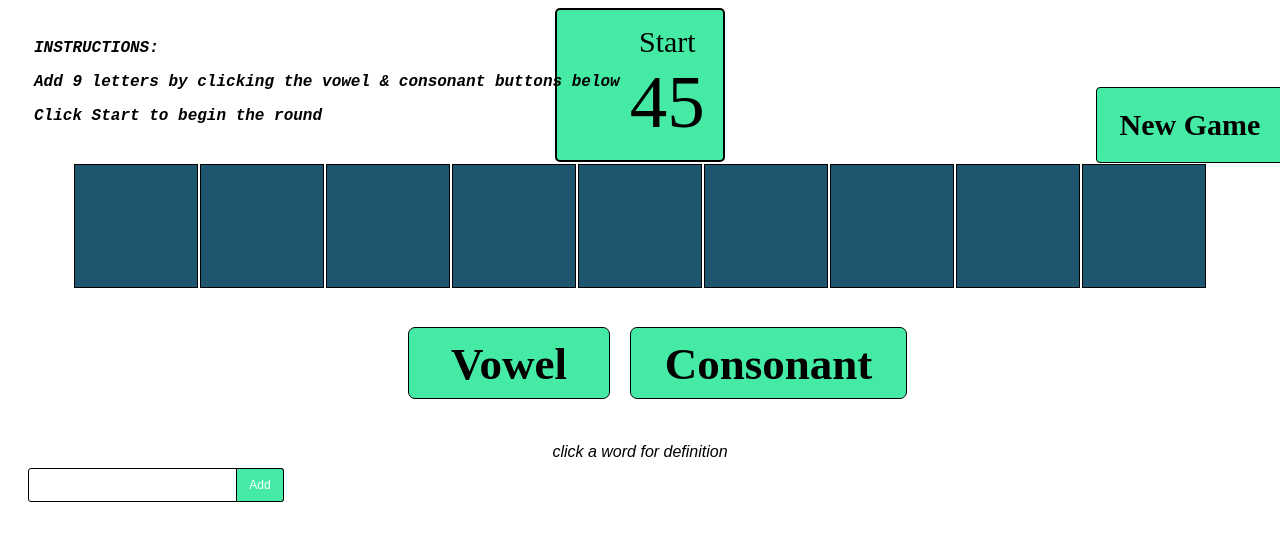
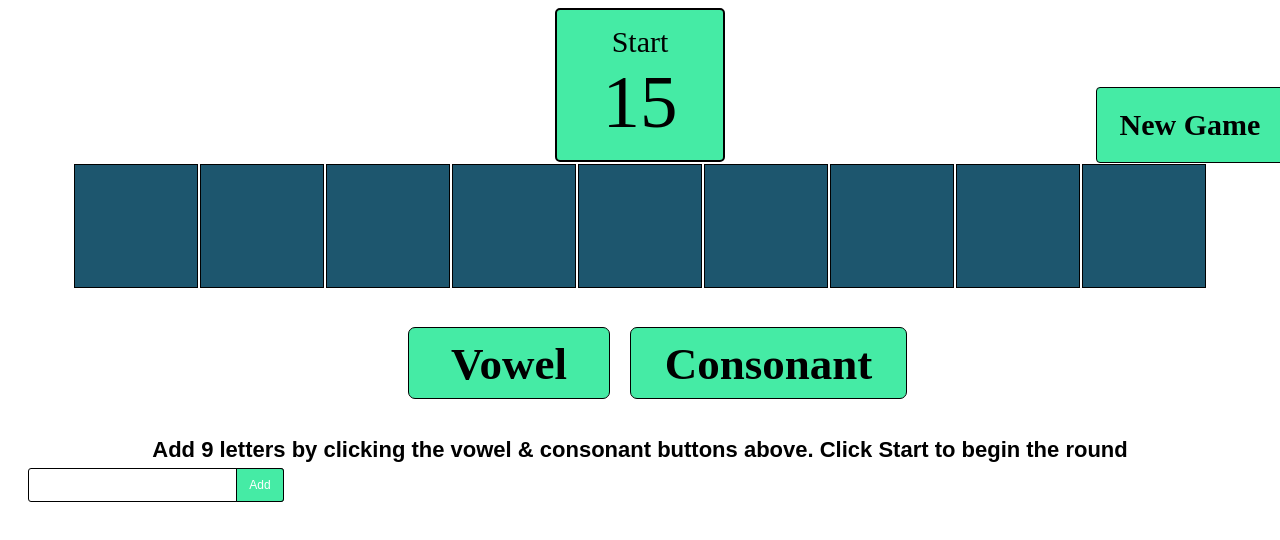
Before and after one commit to Strom415/countdown, a React app: page / in a window 1280 px wide. Shown: the top 540 px of the page. Built offline with nearby package versions, Linux system fonts and the light colour scheme; a web font is replaced by a local one.

Commit message:
refactored core front end logic to be more precise

```diff
--- a/client/src/components/App.jsx
+++ b/client/src/components/App.jsx
@@ -8,43 +8,40 @@ class App extends React.Component {
   constructor(props) {
     super(props);
     this.state = {
-      letters: [],
       anagrams: [],
-      definition: { pos: 'click a word for definition' },
-      timer: 45,
-      round: 'pre',
+      definition: { word: 'Add 9 letters by clicking the vowel & consonant buttons above. Click Start to begin the round' },
       entry: '',
       entries: [],
-      uniques: 0,
-      showList: false,
+      letters: [],
       longest: '',
       max: 0,
+      round: 'pre',
+      showList: false,
+      timer: 15,
+      uniques: 0,
     };
+
+    this.addConsonant = this.addConsonant.bind(this);
+    this.addEntry = this.addEntry.bind(this);
     this.addVowel = this.addVowel.bind(this);
-    this.addConsonant = this.addConsonant.bind(this);
-    this.reset = this.reset.bind(this);
     this.getAnagrams = this.getAnagrams.bind(this);
     this.getDefinition = this.getDefinition.bind(this);
+    this.handleChange = this.handleChange.bind(this);
+    this.reset = this.reset.bind(this);
     this.startTimer = this.startTimer.bind(this);
-    this.addEntry = this.addEntry.bind(this);
-    this.handleChange = this.handleChange.bind(this);
+    this.tick = this.tick.bind(this);
   }
 
   getAnagrams() {
     const query = this.state.letters.join('').toLowerCase();
     axios.get('/anagrams', { params: { data: query } }).then((res) => {
-      this.setState({
-        anagrams: res.data,
-      });
-      console.log('request was made', res.data);
+      this.setState({ anagrams: res.data });
     });
   }
 
   getDefinition(e) {
     const query = e.target.textContent;
     axios.get('/definition', { params: { data: query } }).then((res) => {
-      console.log('request was made', res.data);
-      console.log(this);
       this.setState({
         definition: { word: res.data.word, pos: res.data.category, def: res.data.definition },
       });
@@ -63,28 +60,22 @@ class App extends React.Component {
 
   handleChange(e) {
     e.preventDefault();
-    this.setState({
-      entry: e.target.value,
-    });
+    this.setState({ entry: e.target.value });
   }
 
   addVowel() {
     const vows = ['A', 'A', 'A', 'A', 'A', 'E', 'E', 'E', 'E', 'E', 'E', 'E', 'E', 'I', 'I', 'I', 'I', 'O', 'O', 'O', 'O', 'U', 'U'];
     const num = Math.floor(Math.random() * 23);
     if (this.state.letters.length < 9) {
-      this.setState({
-        letters: this.state.letters.concat(vows[num]),
-      });
+      this.setState({ letters: this.state.letters.concat(vows[num]) });
     }
   }
 
   addConsonant() {
-    const cons = ['B', 'B', 'B', 'B', 'B', 'B', 'B', 'C', 'C', 'C', 'C', 'C', 'C', 'C', 'C', 'C', 'C', 'C', 'C', 'C', 'C', 'C', 'D', 'D', 'D', 'D', 'D', 'D', 'D', 'D', 'D', 'D', 'D', 'D', 'D', 'D', 'D', 'D', 'D', 'D', 'D', 'D', 'F', 'F', 'F', 'F', 'F', 'F', 'F', 'F', 'F', 'F', 'F', 'F', 'G', 'G', 'G', 'G', 'G', 'G', 'G', 'G', 'G', 'G', 'H', 'H', 'H', 'H', 'H', 'H', 'H', 'H', 'H', 'H', 'H', 'H', 'H', 'H', 'H', 'H', 'H', 'H', 'H', 'H', 'H', 'H', 'H', 'H', 'H', 'J', 'K', 'K', 'L', 'L', 'L', 'L', 'L', 'L', 'L', 'L', 'L', 'L', 'L', 'L', 'L', 'L', 'L', 'L', 'L', 'L', 'L', 'L', 'M', 'M', 'M', 'M', 'M', 'M', 'M', 'M', 'M', 'M', 'M', 'M', 'M', 'M', 'M', 'N', 'N', 'N', 'N', 'N', 'N', 'N', 'N', 'N', 'N', 'N', 'N', 'N', 'N', 'N', 'N', 'N', 'N', 'N', 'N', 'N', 'N', 'N', 'N', 'N', 'P', 'P', 'P', 'P', 'P', 'P', 'P', 'P', 'Q', 'R', 'R', 'R', 'R', 'R', 'R', 'R', 'R', 'R', 'R', 'R', 'R', 'R', 'R', 'R', 'R', 'R', 'R', 'R', 'R', 'R', 'R', 'R', 'R', 'R', 'S', 'S', 'S', 'S', 'S', 'S', 'S', 'S', 'S', 'S', 'S', 'S', 'S', 'S', 'S', 'S', 'S', 'S', 'S', 'S', 'S', 'S', 'S', 'S', 'S', 'T', 'T', 'T', 'T', 'T', 'T', 'T', 'T', 'T', 'T', 'T', 'T', 'T', 'T', 'T', 'T', 'T', 'T', 'T', 'T', 'T', 'T', 'T', 'T', 'T', 'T', 'T', 'T', 'T', 'T', 'T', 'T', 'T', 'T', 'T', 'V', 'V', 'V', 'V', 'V', 'W', 'W', 'W', 'W', 'W', 'W', 'W', 'W', 'W', 'W', 'X', 'Y', 'Y', 'Y', 'Y', 'Y', 'Y', 'Y', 'Y', 'Y', 'Y', 'Y', 'Z'];
-    const num = Math.floor(Math.random() * 274);
+    const cons = ['B', 'B', 'B', 'B', 'B', 'B', 'B', 'C', 'C', 'C', 'C', 'C', 'C', 'C', 'C', 'C', 'C', 'C', 'C', 'C', 'C', 'C', 'D', 'D', 'D', 'D', 'D', 'D', 'D', 'D', 'D', 'D', 'D', 'D', 'D', 'D', 'D', 'D', 'D', 'D', 'D', 'D', 'F', 'F', 'F', 'F', 'F', 'F', 'F', 'F', 'F', 'F', 'F', 'F', 'G', 'G', 'G', 'G', 'G', 'G', 'G', 'G', 'G', 'G', 'H', 'H', 'H', 'H', 'H', 'H', 'H', 'H', 'H', 'H', 'H', 'H', 'H', 'H', 'H', 'H', 'H', 'H', 'H', 'H', 'H', 'H', 'H', 'H', 'H', 'J', 'K', 'K', 'L', 'L', 'L', 'L', 'L', 'L', 'L', 'L', 'L', 'L', 'L', 'L', 'L', 'L', 'L', 'L', 'L', 'L', 'L', 'L', 'M', 'M', 'M', 'M', 'M', 'M', 'M', 'M', 'M', 'M', 'M', 'M', 'M', 'M', 'M', 'N', 'N', 'N', 'N', 'N', 'N', 'N', 'N', 'N', 'N', 'N', 'N', 'N', 'N', 'N', 'N', 'N', 'N', 'N', 'N', 'N', 'N', 'N', 'N', 'N', 'P', 'P', 'P', 'P', 'P', 'P', 'P', 'P', 'Q', 'R', 'R', 'R', 'R', 'R', 'R', 'R', 'R', 'R', 'R', 'R', 'R', 'R', 'R', 'R', 'R', 'R', 'R', 'R', 'R', 'R', 'R', 'R', 'R', 'R', 'S', 'S', 'S', 'S', 'S', 'S', 'S', 'S', 'S', 'S', 'S', 'S', 'S', 'S', 'S', 'S', 'S', 'S', 'S', 'S', 'S', 'S', 'S', 'S', 'S', 'T', 'T', 'T', 'T', 'T', 'T', 'T', 'T', 'T', 'T', 'T', 'T', 'T', 'T', 'T', 'T', 'T', 'T', 'T', 'T', 'T', 'T', 'T', 'T', 'T', 'T', 'T', 'T', 'T', 'T', 'T', 'T', 'T', 'T', 'T', 'V', 'V', 'V', 'W', 'W', 'W', 'W', 'W', 'W', 'W', 'W', 'X', 'Y', 'Y', 'Y', 'Y', 'Y', 'Y', 'Y', 'Y', 'Y', 'Y', 'Y', 'Z'];
+    const num = Math.floor(Math.random() * 270);
     if (this.state.letters.length < 9) {
-      this.setState({
-        letters: this.state.letters.concat(cons[num]),
-      });
+      this.setState({ letters: this.state.letters.concat(cons[num]) });
     }
   }
 
@@ -92,7 +83,7 @@ class App extends React.Component {
     this.setState({
       round: 'pre',
       anagrams: [],
-      definition: { pos: 'click a word for definition' },
+      definition: { word: 'Add 9 letters by clicking the vowel & consonant buttons above. Click Start to begin the round' },
       entries: [],
       letters: [],
       timer: 45,
@@ -100,60 +91,47 @@ class App extends React.Component {
     });
   }
 
+  tick() {
+    if (this.state.timer === 0) {
+      clearInterval(this.intervalHandle);
+      this.checkEntries();
+      this.setState({
+        definition: { word: 'click a word for its definition' },
+        round: 'post',
+        showList: true,
+      });
+      return;
+    }
+    this.setState({ timer: this.state.timer - 1 });
+  }
+
   startTimer() {
-    if (this.state.round !== 'active') {
+    if (this.state.round === 'pre' && this.state.letters.length === 9) {
       this.getAnagrams();
       document.getElementById('input').focus();
-      this.setState({
-        round: 'active',
-      });
+      this.setState({ round: 'active', definition: { pos: 'good luck' } });
 
-      const timer = setInterval(() => {
-        if (this.state.round !== 'active') {
-          clearInterval(timer);
-          return;
-        }
-
-        if (this.state.timer === 0) {
-          clearInterval(timer);
-          this.checkEntries();
-          this.setState({
-            round: 'post',
-            showList: true,
-          });
-          return;
-        }
-        this.setState({
-          timer: this.state.timer - 1,
-        });
-      }, 1000);
+      this.intervalHandle = setInterval(this.tick, 1000);
     }
   }
 
   checkEntries() {
-    const storage = {};
-    let uniques = 0;
-    let max = 0;
+    const { entries } = this.state;
+    const set = new Set();
     let longest = '';
-    for (let i = 0; i < this.state.entries.length; i++) {
-      if (this.state.anagrams.includes(this.state.entries[i].word)) {
-        if (!storage[this.state.entries[i].word]) {
-          uniques++;
-        }
-        if (this.state.entries[i].word.length > max) {
-          max = this.state.entries[i].word.length;
-          longest = this.state.entries[i].word;
-        }
-        storage[this.state.entries[i].word] = true;
-        this.state.entries[i].class = 'correct';
+
+    entries.forEach((entry) => {
+      if (this.state.anagrams.includes(entry.word)) {
+        set.add(entry.word);
+        entry.class = 'correct';
+        if (entry.word.length > longest.length) { longest = entry.word; }
       } else {
-        this.state.entries[i].class = 'wrong';
+        entry.class = 'wrong';
       }
-    }
+    });
+
     this.setState({
-      uniques,
-      longest,
-      max,
+      entries, longest, max: longest.length, uniques: set.size,
     });
   }
 
--- a/client/src/components/Board.jsx
+++ b/client/src/components/Board.jsx
@@ -3,11 +3,11 @@ import Timer from './Timer';
 
 const Board = props => (
   <div>
-    {props.round === 'pre' && <div id="instructions">
+    {/* {props.round === 'pre' && <div id="instructions">
       <p>INSTRUCTIONS: </p>
       <p>Add 9 letters by clicking the vowel & consonant buttons below</p>
       <p>Click Start to begin the round</p>
-    </div>}
+    </div>} */}
     <div id="timer">
       <Timer timer={props.timer} startTimer={props.startTimer} />
     </div>
```
